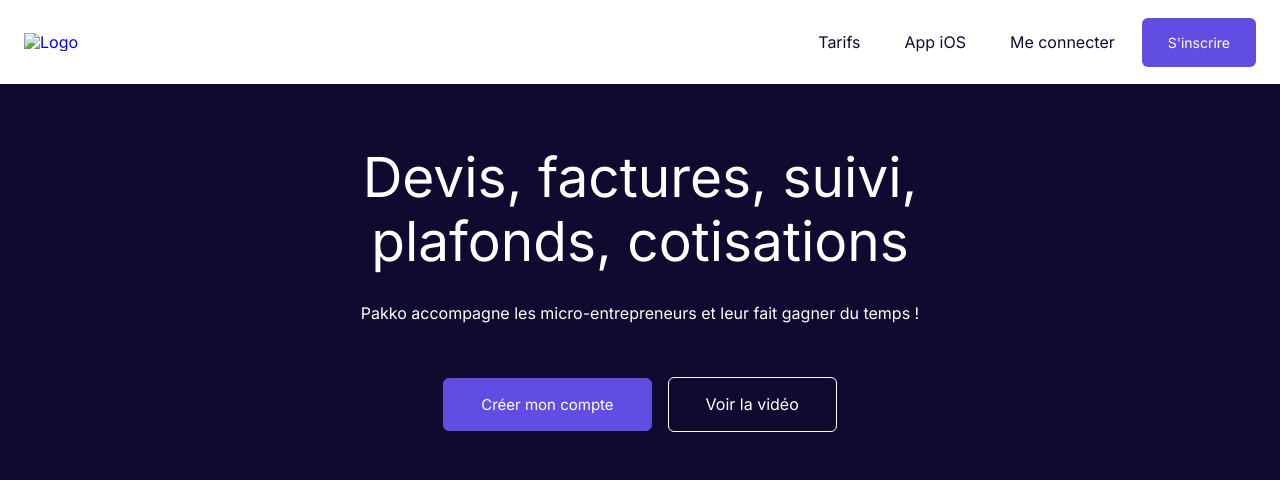
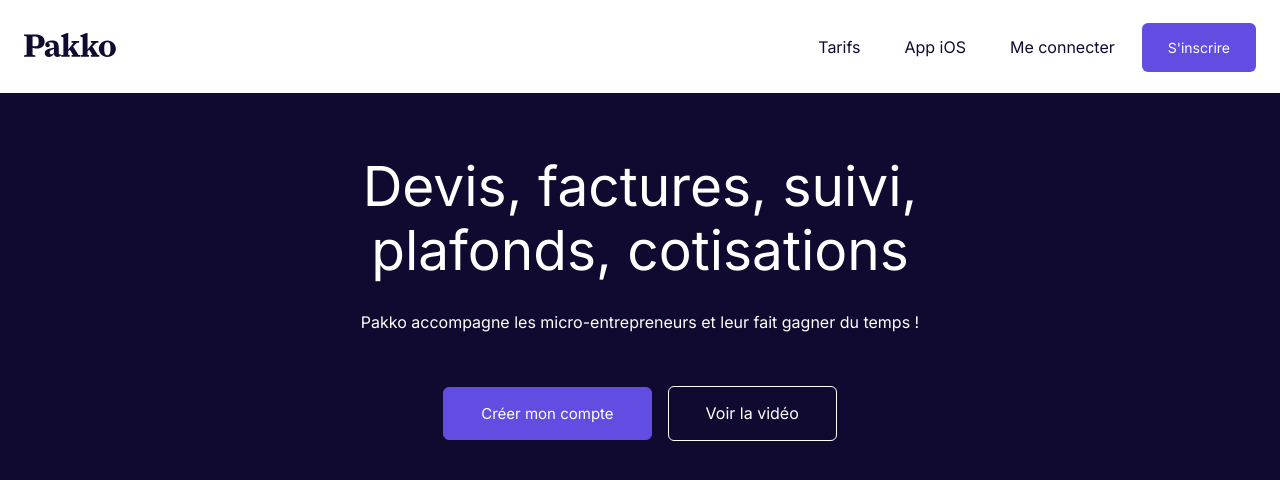
Before and after one commit to DenysDevelopment/Pakko, a plain HTML site: page index.html in a window 1280 px wide. Shown: the top 480 px of the page. Drawn offline with nearby package versions, Linux system fonts and the light colour scheme; the site is published under a folder, as on GitHub Pages, so addresses that start at the root find nothing.

Commit message:
Update index.html

```diff
--- a/index.html
+++ b/index.html
@@ -20,7 +20,7 @@
   <body>
     <header>
       <div class="header">
-        <a href="/"><img src="/images/logo.svg" alt="Logo" /></a>
+        <a href="/"><img src="./images/logo.svg" alt="Logo" /></a>
         <nav class="menu">
           <div class="menu__icon">
             <span></span>
```
